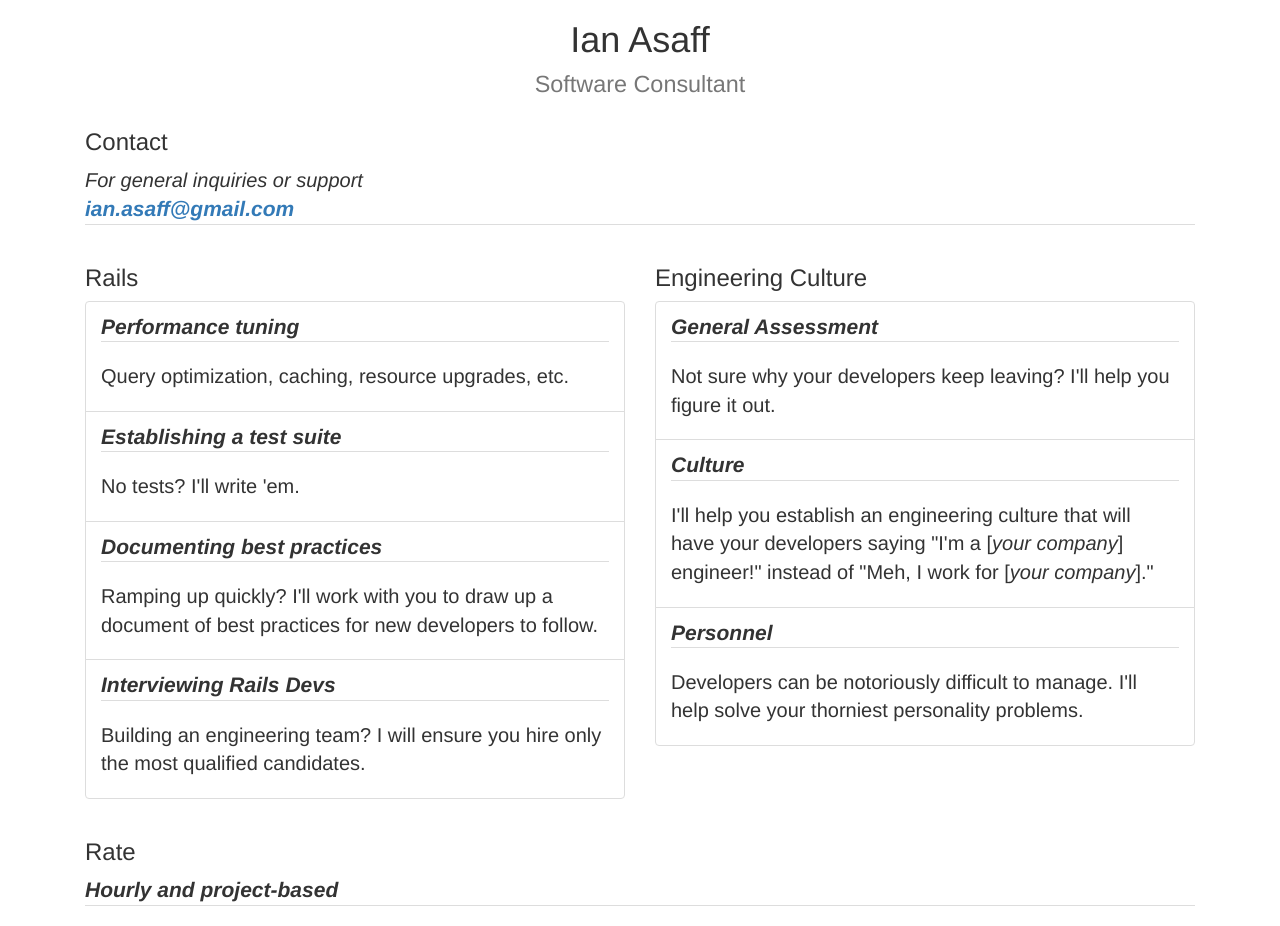
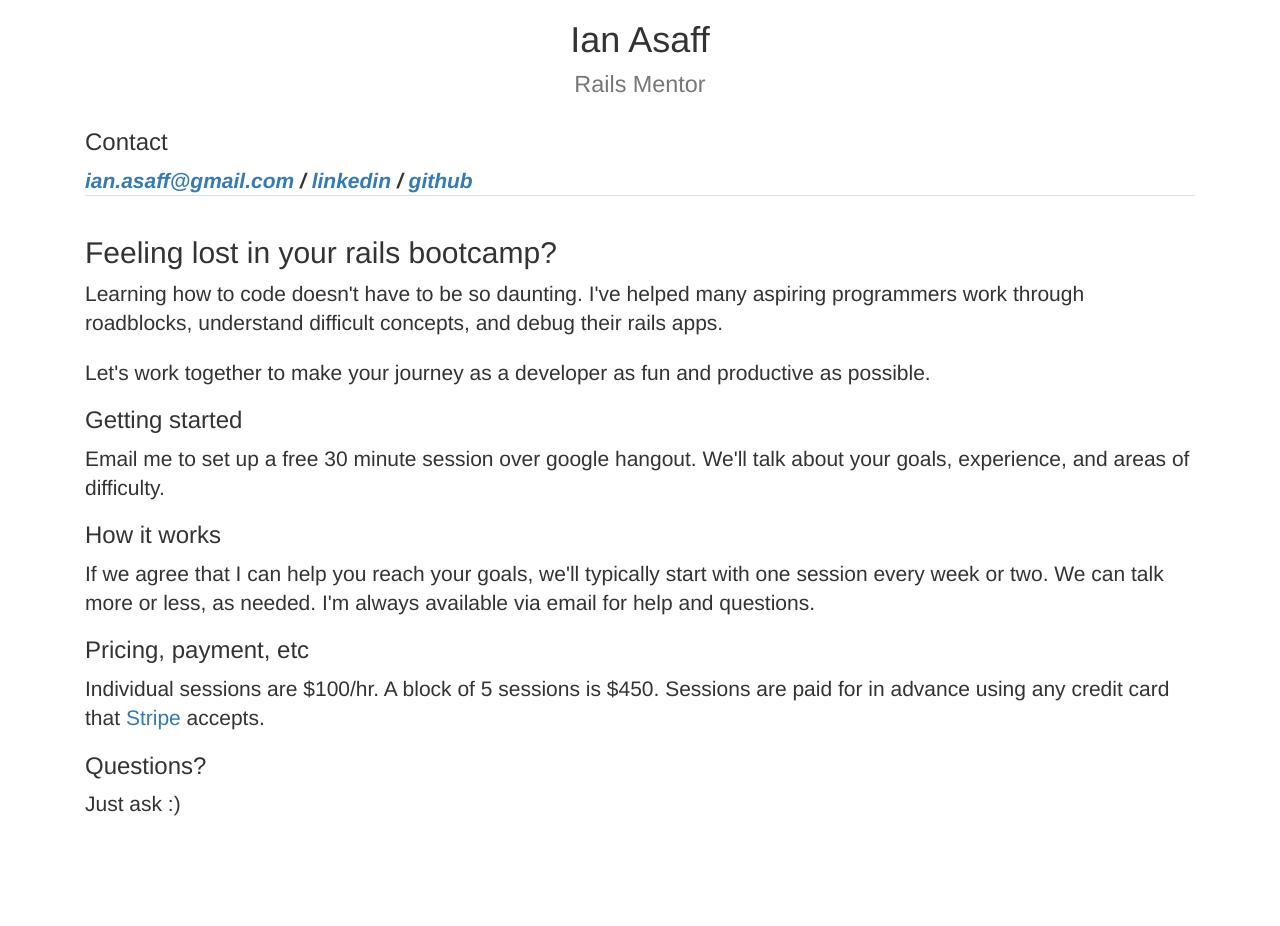
Before and after one commit to montague/montague.github.com, a plain HTML site: page index.html in a window 1280 px wide. After the commit the page ends 838 px from the top, so only its background shows below. Drawn offline with nearby package versions, Linux system fonts and the light colour scheme.

Commit message:
focus on code mentoring

```diff
--- a/css/custom.css
+++ b/css/custom.css
@@ -4,7 +4,7 @@
 p {
   font-size: 20px;
 }
-p.lead {
+p.lead.email {
   border-bottom: 1px solid #ddd;
   font-style: italic;
   font-weight: bold;
--- a/index.html
+++ b/index.html
@@ -24,18 +24,50 @@
       <h1 class="center">
         Ian Asaff
         <br/>
-        <small>Software Consultant</small>
+        <small>Rails Mentor</small>
       </h1>
       <div class="col-xs-12">
         <h3>Contact</h3>
-        <em class="support-message">For general inquiries or support</em>
-        <p class="lead">
+        <!--<em class="support-message">For general inquiries or support</em>-->
+        <p class="lead email">
           <script type="text/javascript"><!--
 var wpflepq = [' ','s','l','>','a','m','s','l','s',':','.','a','<','l','"','h','m','l','m','.','@','a','l','.','c','=','s','g','n','a','m','a','i','e','"','c','r','i','@','o','i','f','c',' ','g','m','f','a','a','o','"','"','i','f','a','n','i','e','a','f','f','a','a','=','>','t','i','m','o','a','<','a','.','/'];var sbohccd = [36,40,48,73,72,62,41,12,56,15,19,55,70,30,8,3,27,38,45,54,60,52,65,31,32,42,21,26,18,28,69,46,64,5,49,67,4,11,25,14,47,23,37,2,61,9,59,57,17,68,43,35,51,24,1,53,29,44,63,6,58,10,39,7,50,13,16,34,33,20,0,22,66,71];var atpbovl= new Array();for(var i=0;i<sbohccd.length;i++){atpbovl[sbohccd[i]] = wpflepq[i]; }for(var i=0;i<atpbovl.length;i++){document.write(atpbovl[i]);}
 // --></script>
-          <noscript>Please enable Javascript to see the email address</noscript>
+          <noscript>Please enable Javascript to see my email address</noscript>
+          /
+          <a href="https://www.linkedin.com/in/ianasaff">linkedin</a>
+          /
+          <a href="https://github.com/montague">github</a>
         </p>
       </div>
+      <div class="col-xs-12">
+        <h2>Feeling lost in your rails bootcamp?</h2>
+        <p class="lead">
+          Learning how to code doesn't have to be so daunting. I've helped many aspiring programmers work through roadblocks,
+          understand difficult concepts, and debug their rails apps.
+        </p>
+        <p class="lead">
+         Let's work together to make your journey as a developer as fun and productive as possible.
+        </p>
+        <h3>Getting started</h3>
+        <p class="lead">
+          Email me to set up a free 30 minute session over google hangout. We'll talk about your goals, experience, and areas of difficulty.
+        </p>
+        <h3>How it works</h3>
+        <p class="lead">
+          If we agree that I can help you reach your goals, we'll typically start with one session every week or two. We can talk
+          more or less, as needed. I'm always available via email for help and questions.
+        </p>
+        <h3>Pricing, payment, etc</h3>
+        <p class="lead">
+          Individual sessions are $100/hr. A block of 5 sessions is $450. Sessions are paid for in advance using any credit card that
+          <a href="https://stripe.com/">Stripe</a> accepts.
+        </p>
+        <h3>Questions?</h3>
+        <p class="lead">Just ask :)</p>
+      </div>
+
+      <!--
       <div class="col-xs-6">
         <h3>Rails</h3>
         <ul class="list-group">
@@ -89,6 +121,7 @@ var wpflepq = [' ','s','l','>','a','m','s','l','s',':','.','a','<','l','"','h','
         </p>
       </div>
     </div>
+      -->
 
     <!-- jQuery (necessary for Bootstrap's JavaScript plugins) -->
     <script src="https://ajax.googleapis.com/ajax/libs/jquery/1.11.2/jquery.min.js"></script>
```
